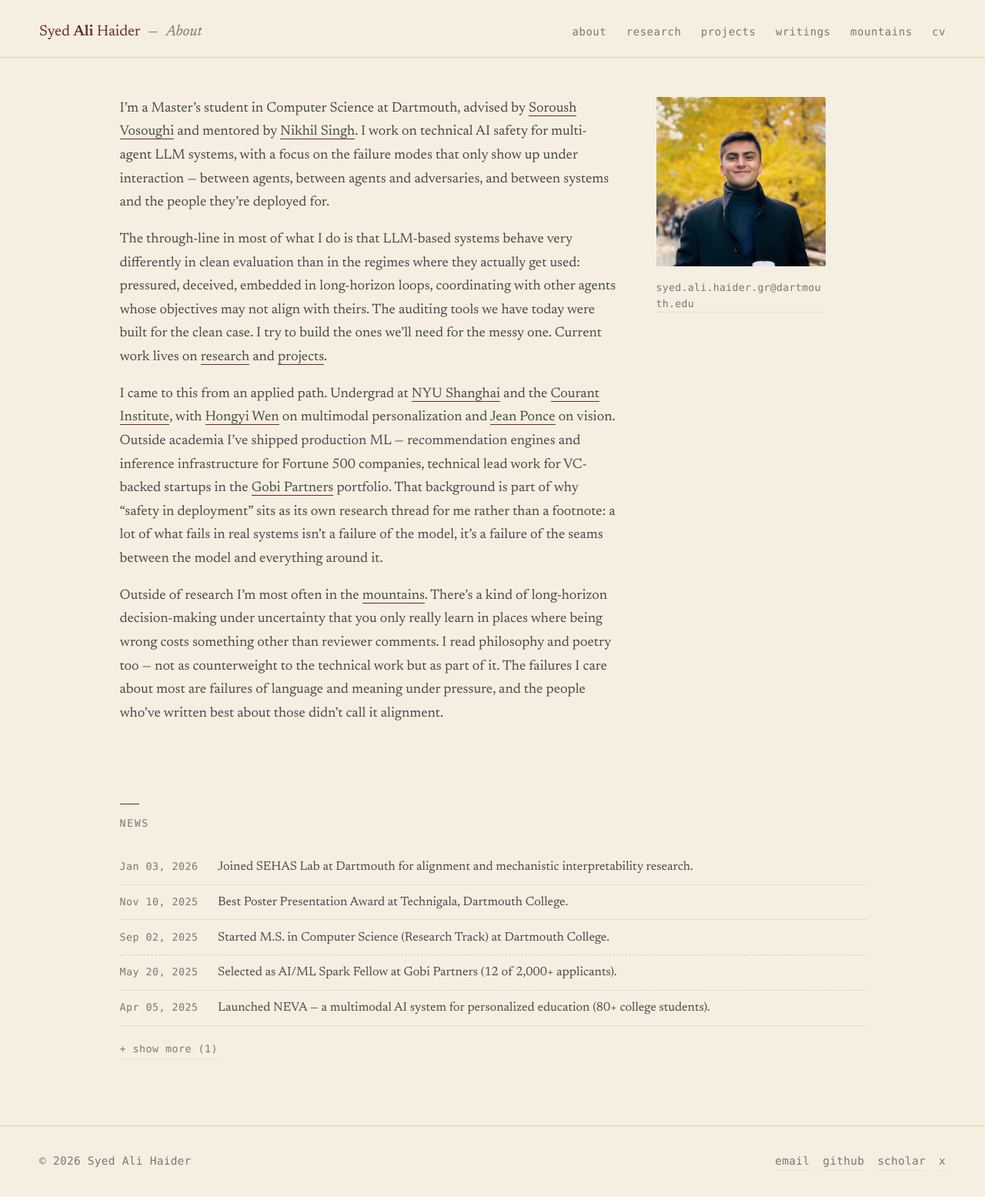
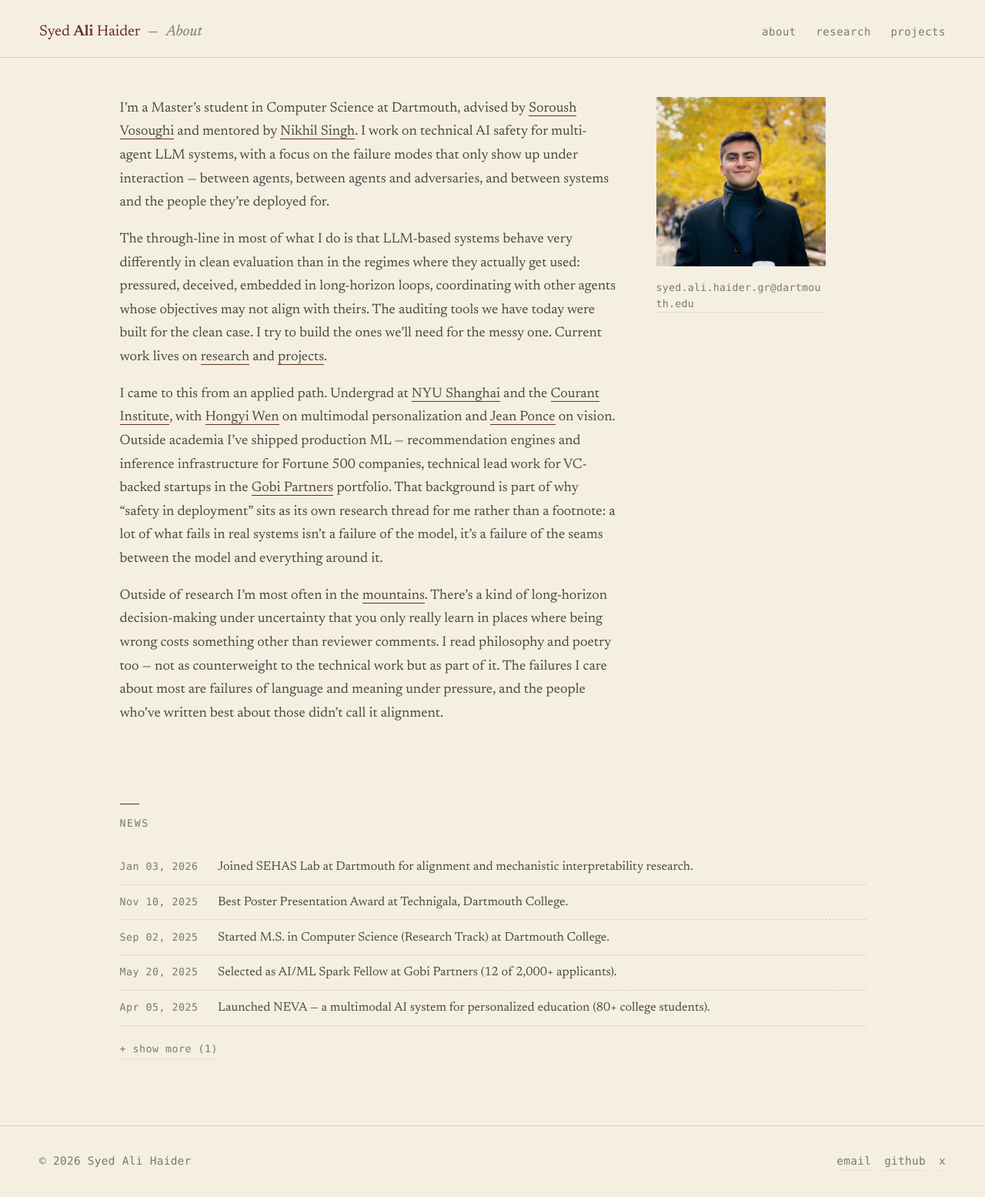
Before and after one commit to s-haider10/s-haider10.github.io, an Astro site: page / in a window 1280 px wide. Shown: the whole page at 77% size. Built offline with nearby package versions, Linux system fonts and the light colour scheme; Astro itself is replaced by a stand-in of ours.

Commit message:
comment out blog

```diff
--- a/src/components/Footer.astro
+++ b/src/components/Footer.astro
@@ -3,8 +3,8 @@
 const links = [
   { href: 'mailto:syed.ali.haider.gr@dartmouth.edu', label: 'email' },
   { href: 'https://github.com/s-haider10',             label: 'github' },
-  { href: 'https://scholar.google.com/',               label: 'scholar' },
-  { href: 'https://x.com/',                            label: 'x' },
+  //{ href: 'https://scholar.google.com/',               label: 'scholar' },
+  { href: 'https://x.com/s__haider1',                            label: 'x' },
 ];
 
 const year = new Date().getFullYear();
--- a/src/components/Header.astro
+++ b/src/components/Header.astro
@@ -9,9 +9,9 @@ const nav = [
   { href: '/',          label: 'about' },
   { href: '/research',  label: 'research' },
   { href: '/projects',  label: 'projects' },
-  { href: '/writings',  label: 'writings' },
-  { href: '/mountains', label: 'mountains' },
-  { href: '/cv.pdf',    label: 'cv' },
+  //{ href: '/writings',  label: 'writings' },
+  //{ href: '/mountains', label: 'mountains' },
+  //{ href: '/cv.pdf',    label: 'cv' },
 ];
 ---
 
```
